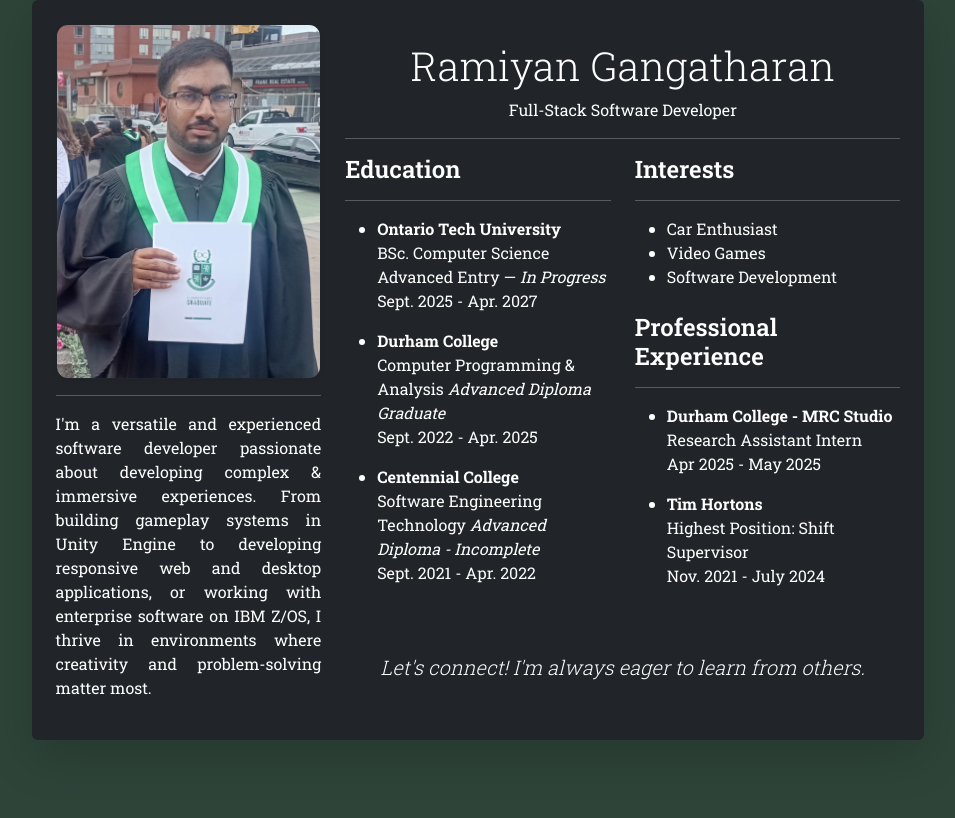
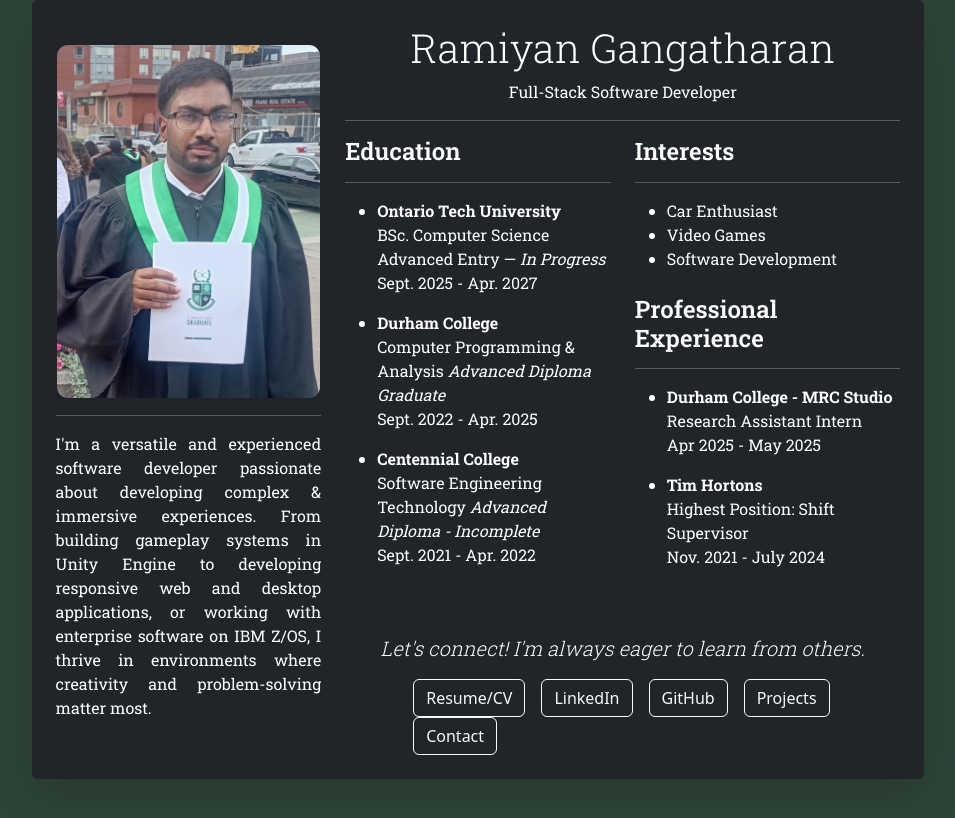
Before and after one commit to RamiyanGangatharan/Portfolio2025, a Next.js app in the folder client/: page /components/about in a window 1280 px wide. Shown: the top 818 px of the page, without its empty margins (162-1117 px from the left). Built offline with nearby package versions, Linux system fonts and the light colour scheme.

Commit message:
projects

```diff
--- a/client/src/pages/components/about.js
+++ b/client/src/pages/components/about.js
@@ -85,6 +85,21 @@ export default function About() {
             <p className="fst-italic mt-5 lead text-center">
               Let&apos;s connect! I&apos;m always eager to learn from others.
             </p>
+            <div className="container mx-5">
+              <a href="/resume" className="btn btn-outline-light mx-2">Resume/CV</a>
+              <a href="https://www.linkedin.com/in/YOUR_USERNAME" target="_blank" rel="noopener noreferrer" className="btn btn-outline-light mx-2">
+                LinkedIn
+              </a>
+              <a href="https://github.com/YOUR_USERNAME" target="_blank" rel="noopener noreferrer" className="btn btn-outline-light mx-2">
+                GitHub
+              </a>
+              <a href="/projects" className="btn btn-outline-light mx-2">
+                Projects
+              </a>
+              <a href="/contact" className="btn btn-outline-light mx-2">
+                Contact
+              </a>
+            </div>
           </div>
         </div>
       </div>
```
Also changed, not shown: client/src/pages/content/harmonyhub.js (added, +18 -0 lines).
